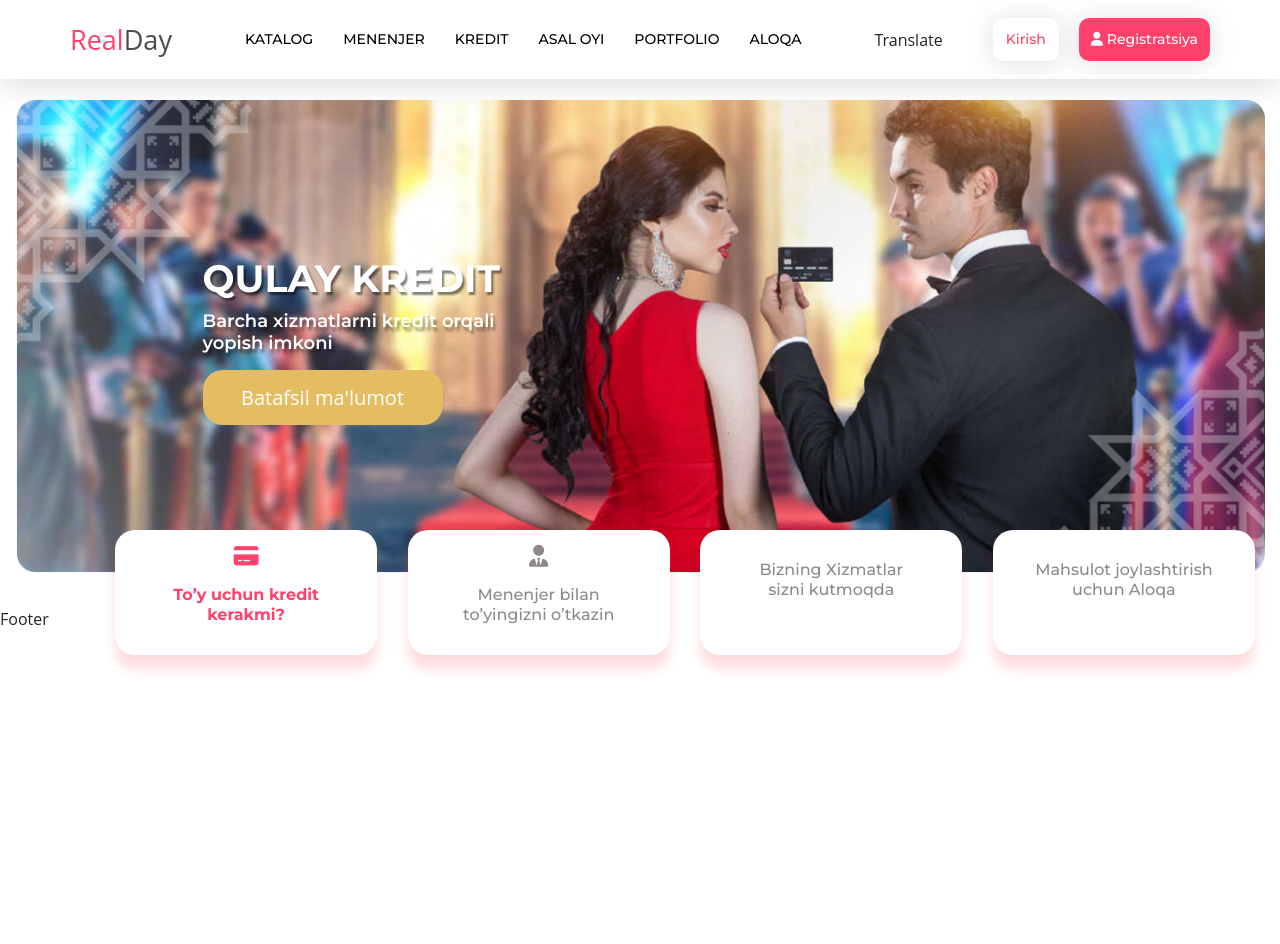
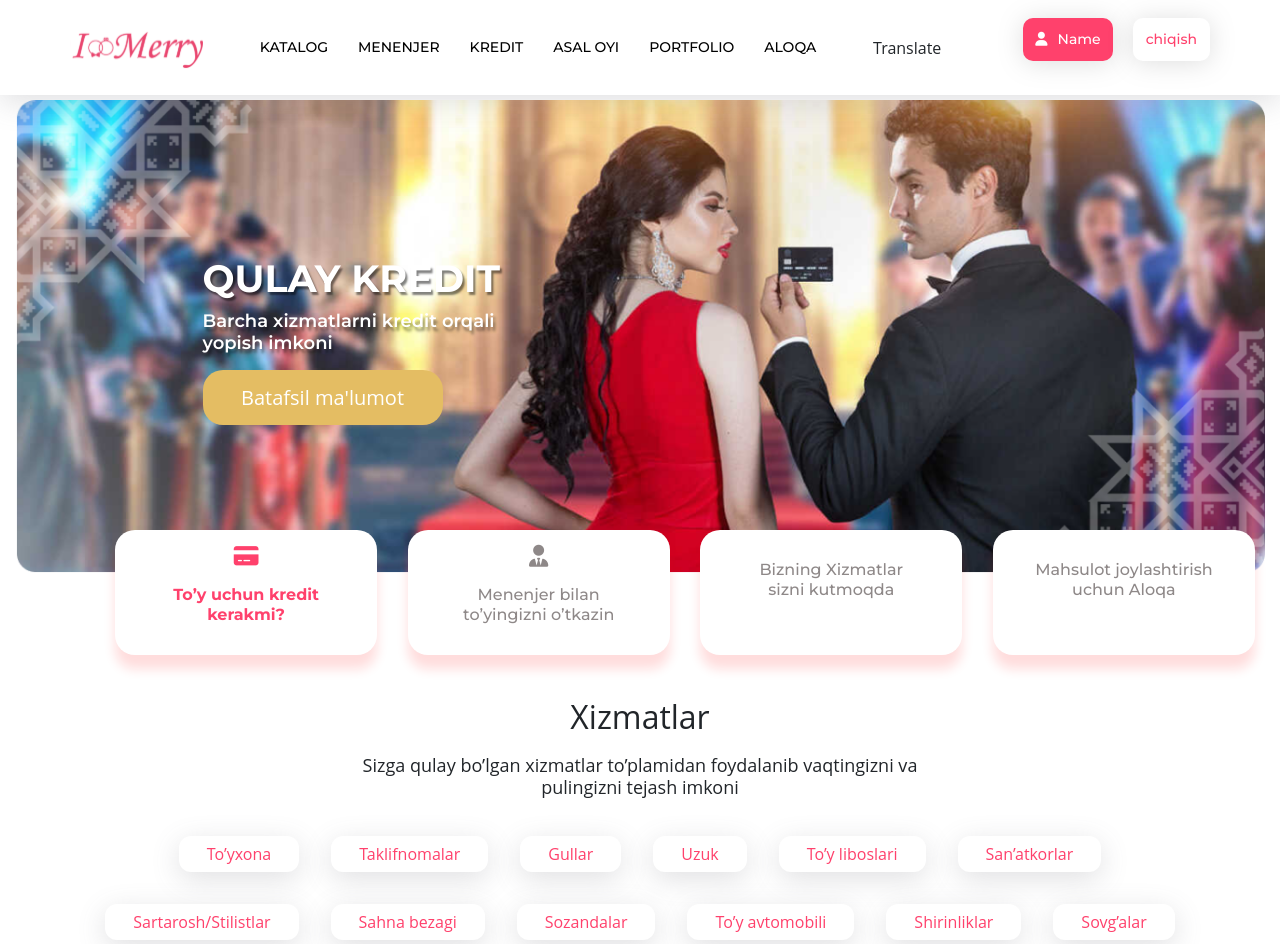
Before and after one commit to tuit212/realDayReact, a React (Create React App) app: page / in a window 1280 px wide. Shown: the top 944 px of the page. Before the commit the page ends 800 px from the top, so only its background shows below. Built offline with nearby package versions, Linux system fonts and the light colour scheme; some icons are missing.

Commit message:
wedding add

```diff
--- a/src/App.js
+++ b/src/App.js
@@ -5,12 +5,13 @@
 import Login from "./components/Login/Login";
 import NotFound from "./common/404/NotFound";
 import SingIn from "./components/SingIn/SingIn";
+import Wedding from "./Pages/Wedding/Wedding";
 
 
 function App() {
 
-  // const users = true;
-  const users = false;
+  const users = true;
+  // const users = false;
 
   return (
     <div className="App">
@@ -20,6 +21,7 @@
         <Route path="/login" element={users ? <Navigate to="/" /> : <Login/>} />
         <Route path="/login" element={<Login/>} />
         <Route path="/register" element={<SingIn/>} />
+        <Route path="/wedding" element={<Wedding/>} />
         <Route path="*" element={<NotFound/> }/>
       </Routes>
       <Footer/>
--- /dev/null
+++ b/src/Pages/Wedding/Wedding.jsx
@@ -0,0 +1,13 @@
+import React from 'react'
+import './Wedding.scss'
+import WeddingHero from './WeddingHero/WeddingHero'
+
+function Wedding() {
+    return (
+        <div className='container wedding'>
+            <WeddingHero/>
+        </div>
+    )
+}
+
+export default Wedding
--- /dev/null
+++ b/src/Pages/Wedding/Wedding.scss
@@ -0,0 +1,4 @@
+.wedding{
+    padding: 0 100px;
+    padding-top: 80px;
+}
--- /dev/null
+++ b/src/Pages/Wedding/WeddingHero/WeddingHero.jsx
@@ -0,0 +1,11 @@
+import React from 'react'
+
+function WeddingHero() {
+    return (
+        <div>
+            WeddingHero
+        </div>
+    )
+}
+
+export default WeddingHero
--- a/src/components/Main/Main.jsx
+++ b/src/components/Main/Main.jsx
@@ -1,12 +1,14 @@
 import React from 'react'
 import CardWrap from './CardWrap/CardWrap'
 import Carousel from './Caruosel/Carousel'
+import Services from './Services/Services'
 
 function Main() {
     return (
         <div style={{paddingTop:"100px" , position:"relative"}}>
             <Carousel/>
             <CardWrap/>
+            <Services/>
         </div>
     )
 }
--- /dev/null
+++ b/src/components/Main/Services/Services.jsx
@@ -0,0 +1,35 @@
+import React from 'react'
+import './Services.scss'
+import ServicesItem from './ServicesItem/ServicesItem'
+
+
+function Services() {
+    return (
+        <div className='container services'>
+            <div className="section-services">
+                <div className="services__top">
+                    <h3>Xizmatlar</h3>
+                    <p>
+                        Sizga qulay bo’lgan xizmatlar to’plamidan foydalanib vaqtingizni va pulingizni tejash imkoni
+                    </p>
+                </div>
+                <div className="services__center">
+                    <ServicesItem desc='To’yxona' />
+                    <ServicesItem desc='Taklifnomalar' />
+                    <ServicesItem desc='Gullar' />
+                    <ServicesItem desc='Uzuk' />
+                    <ServicesItem desc='To’y liboslari' />
+                    <ServicesItem desc='San’atkorlar' />
+                    <ServicesItem desc='Sartarosh/Stilistlar' />
+                    <ServicesItem desc='Sahna bezagi' />
+                    <ServicesItem desc='Sozandalar' />
+                    <ServicesItem desc='To’y avtomobili' />
+                    <ServicesItem desc='Shirinliklar' />
+                    <ServicesItem desc='Sovg’alar' />
+                </div>
+            </div>
+        </div>
+    )
+}
+
+export default Services
--- /dev/null
+++ b/src/components/Main/Services/Services.scss
@@ -0,0 +1,30 @@
+.services{
+    padding: 90px 100px 0 100px;
+}
+.services__top{
+    margin: 0 auto;
+    text-align: center;
+    width: 55%;
+    margin-bottom: 38px;
+
+    & > h3 {
+        font-weight: 500;
+        line-height: 39px;
+        font-size: 32px;
+        margin: 0;
+    }
+
+    & > p {
+        font-weight: 400;
+        line-height: 22px;
+        font-size: 18px;
+        margin: 18px 0 0 0;
+    }
+}
+.services__center {
+    display: flex;
+    align-items: center;
+    justify-content: center;
+    flex-wrap: wrap;
+    gap: 32px;
+}
--- /dev/null
+++ b/src/components/Main/Services/ServicesItem/ServicesItem.jsx
@@ -0,0 +1,13 @@
+import React from 'react'
+import { NavLink } from 'react-router-dom'
+import './ServicesItem.scss'
+
+function ServicesItem({link , desc}) {
+    return (
+        <NavLink to={link} className='servicesText'>
+            {desc}
+        </NavLink>
+    )
+}
+
+export default ServicesItem
--- /dev/null
+++ b/src/components/Main/Services/ServicesItem/ServicesItem.scss
@@ -0,0 +1,10 @@
+.servicesText{
+    padding: 8px 28px;
+    border-radius: 12px;
+    background: #FFFFFF;
+    font-weight: 400;
+    line-height: 20px;
+    font-size: 16px;
+    text-decoration: none;
+    box-shadow: rgba(100, 100, 111, 0.2) 0px 7px 29px 0px;
+}
--- a/src/index.css
+++ b/src/index.css
@@ -8,8 +8,8 @@
 }
 
 body{
+    font-family: 'Roboto', sans-serif;
     font-family: 'Montserrat', sans-serif;
-    font-family: 'Roboto', sans-serif;
 }
 
 .container{
@@ -18,3 +18,23 @@
     padding: 0 15px;
     margin: 0 auto;
 }
+
+/* width */
+::-webkit-scrollbar {
+    width: 10px;
+  }
+
+  /* Track */
+  ::-webkit-scrollbar-track {
+    background: #f1f1f1;
+  }
+
+  /* Handle */
+  ::-webkit-scrollbar-thumb {
+    background: #888;
+  }
+
+  /* Handle on hover */
+  ::-webkit-scrollbar-thumb:hover {
+    background: #555;
+  }
```
Also changed, not shown: src/Pages/StageDecoration/StageDecoration.JSX (added).
